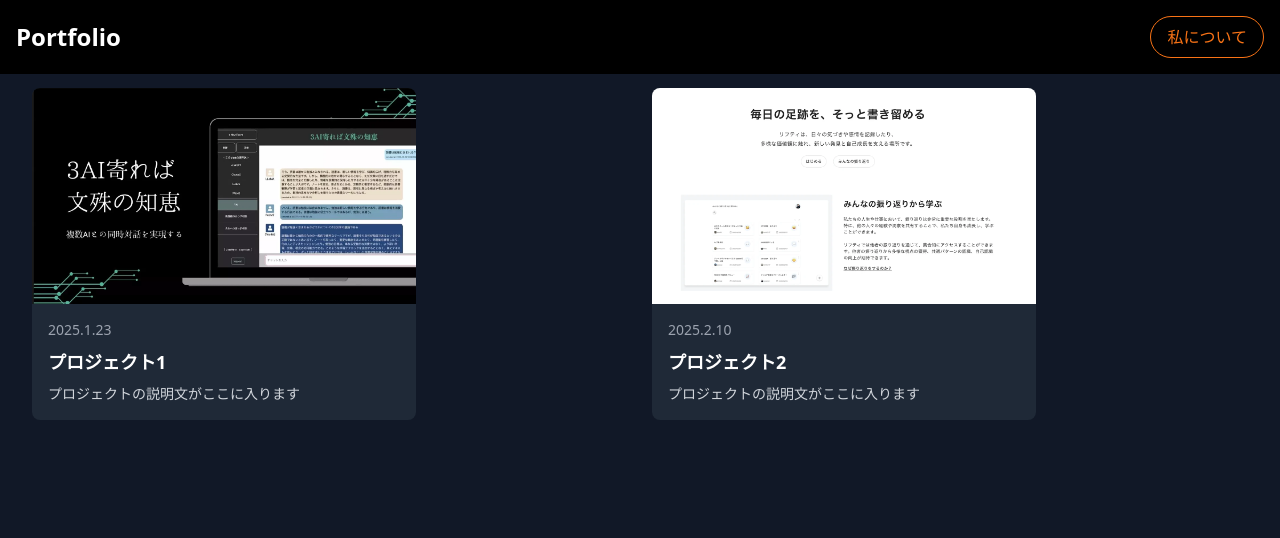
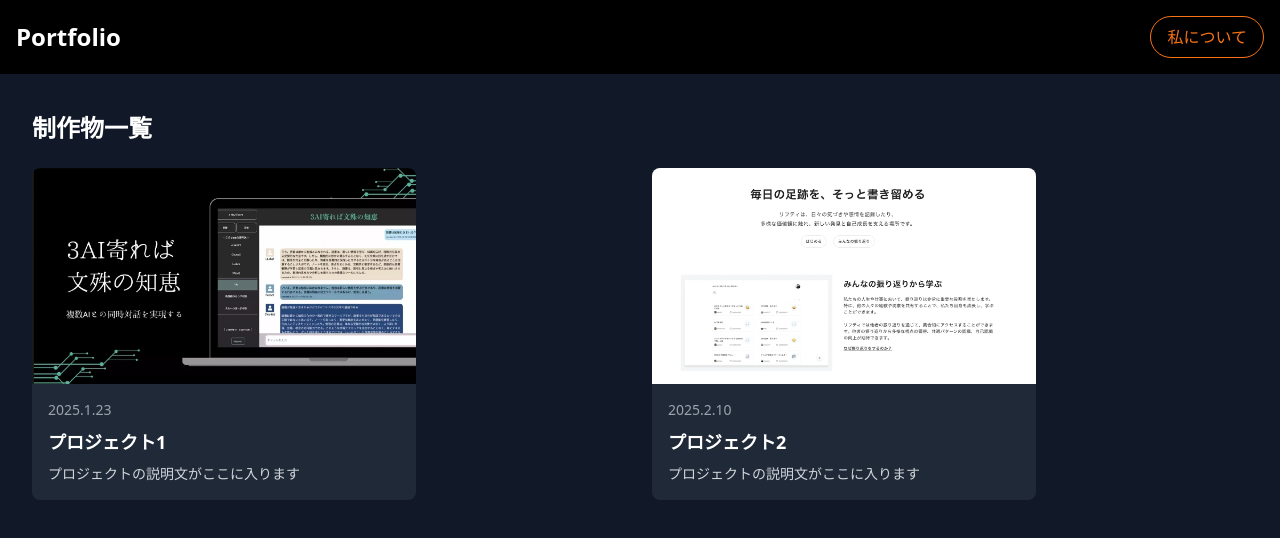
Before and after one commit to na2kera/portfolio, a Nuxt app: page / in a window 1280 px wide. Shown: the top 538 px of the page. Built offline with nearby package versions, Linux system fonts and the light colour scheme.

Commit message:
ヘッダー分だけ下げる

```diff
--- a/app.vue
+++ b/app.vue
@@ -17,7 +17,7 @@
     </header>
 
     <!-- メインコンテンツ -->
-    <main>
+    <main class="pt-20">
       <NuxtPage />
     </main>
   </div>
```
